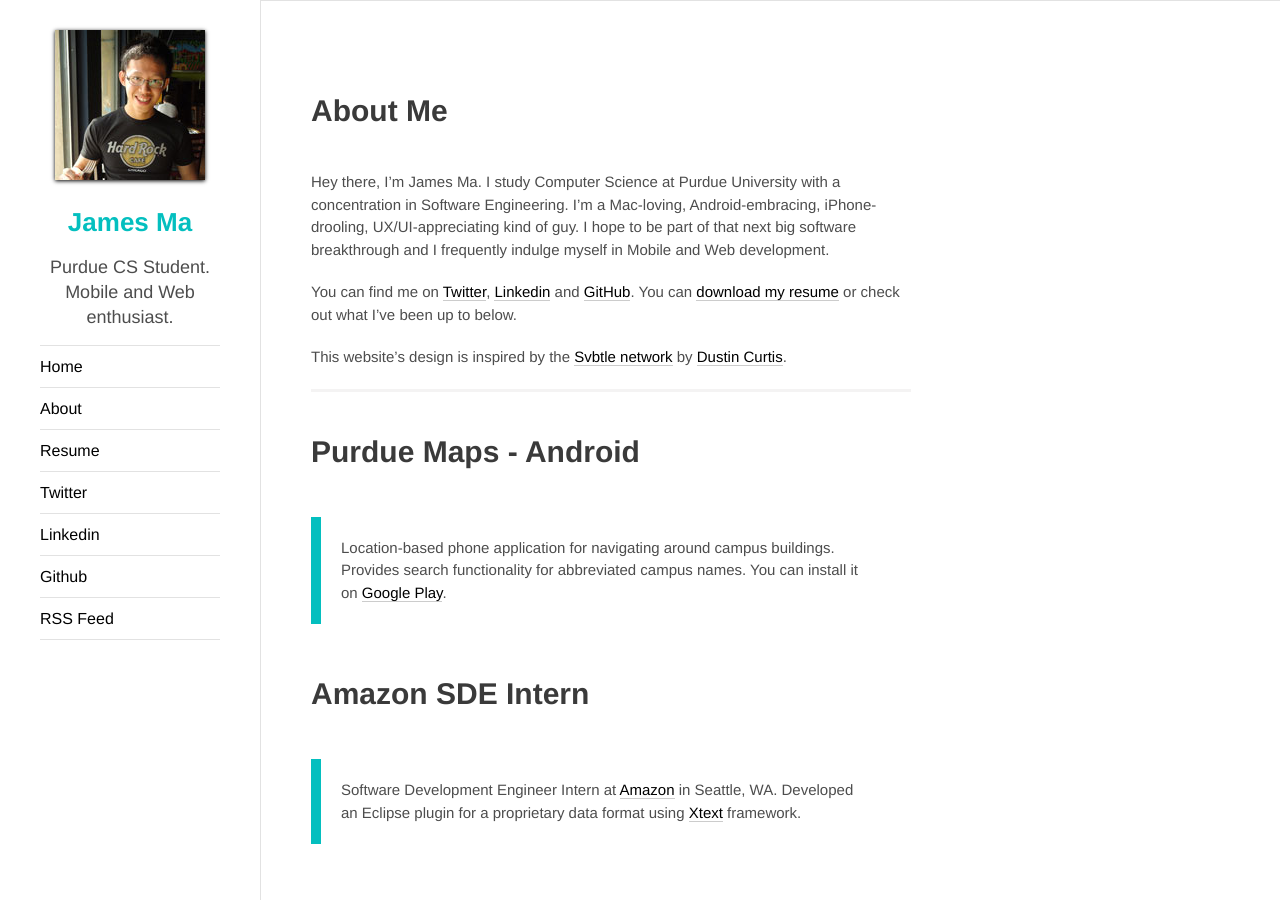
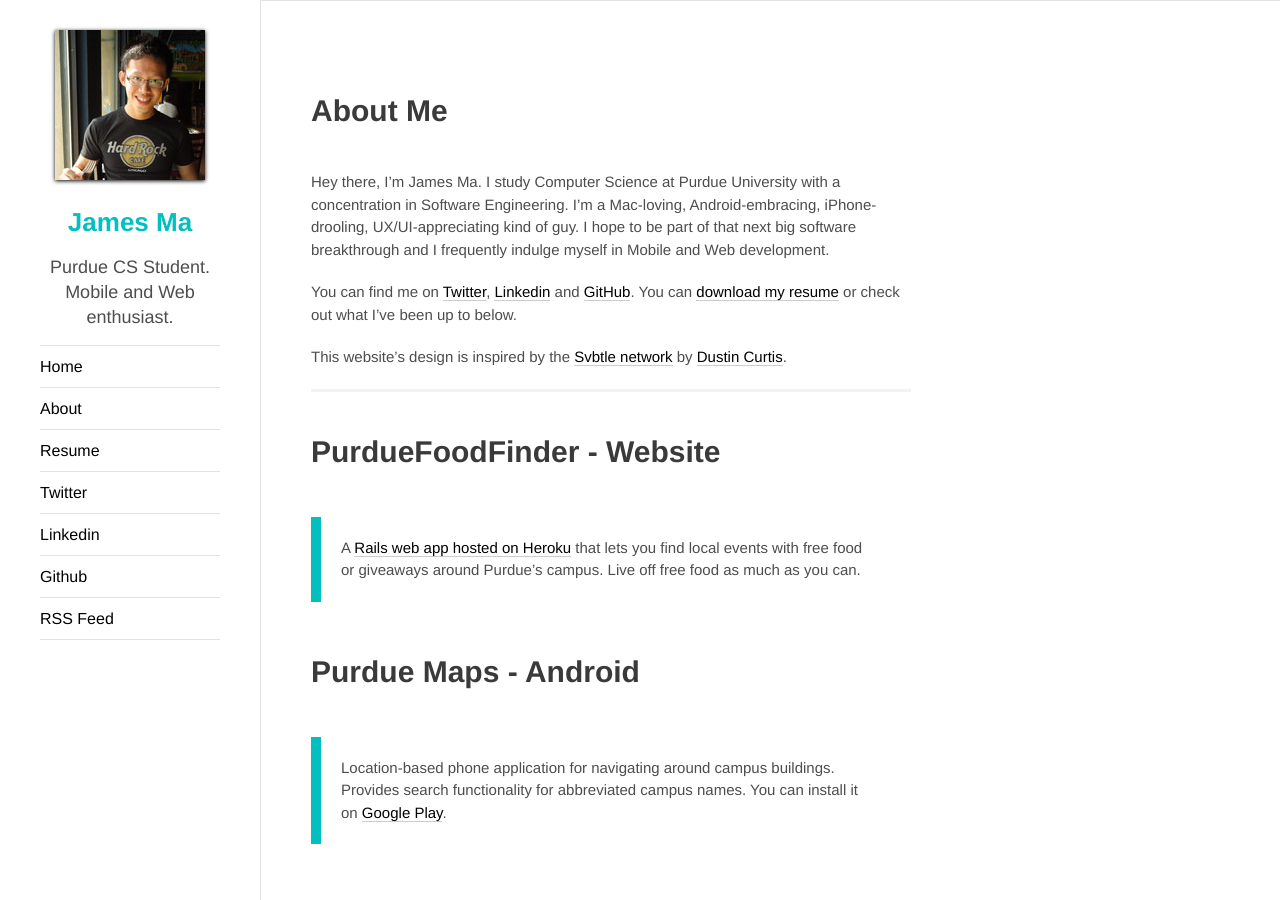
Before and after one commit to jamesma/jamesma.github.io, a Jekyll site: the page built from about.md, in a window 1280 px wide and 900 px high. Built offline with Jekyll 4.4.1, drawn with Linux system fonts in a browser that asks for light colours; Markdown is read by kramdown in place of the engine named in the settings.

Commit message:
Update README. Added PurdueFoodFinder.

```diff
--- a/about.md
+++ b/about.md
@@ -13,6 +13,10 @@
 
 ---
 
+PurdueFoodFinder - Website
+==========================
+> A [Rails web app hosted on Heroku][] that lets you find local events with free food or giveaways around Purdue's campus. Live off free food as much as you can.
+
 Purdue Maps - Android
 =====================
 > Location-based phone application for navigating around campus buildings. Provides search functionality for abbreviated campus names. You can install it on [Google Play][].
@@ -23,12 +27,10 @@
 
 Metrocam - Windows Phone
 ========================
-
 > Windows Phone picture sharing application similar to [Instagram][] by me and my friends for our software engineering project. Built using Windows Phone SDK in C#.
 
 Dealchan - Website
 ==================
-
 > Deal aggregator website by me and my friends for our senior design project. Built using Ruby on Rails.
 
 
@@ -45,3 +47,5 @@
 [Dustin Curtis]:    http://dcurt.is/ "Dustin Curtis"
 
 [download my resume]:	http://jamesma.info/resume/jamesma_resume.pdf "Resume"
+
+[Rails web app hosted on Heroku]: http://purduefoodfinder.herokuapp.com/ "PurdueFoodFinder"
```
